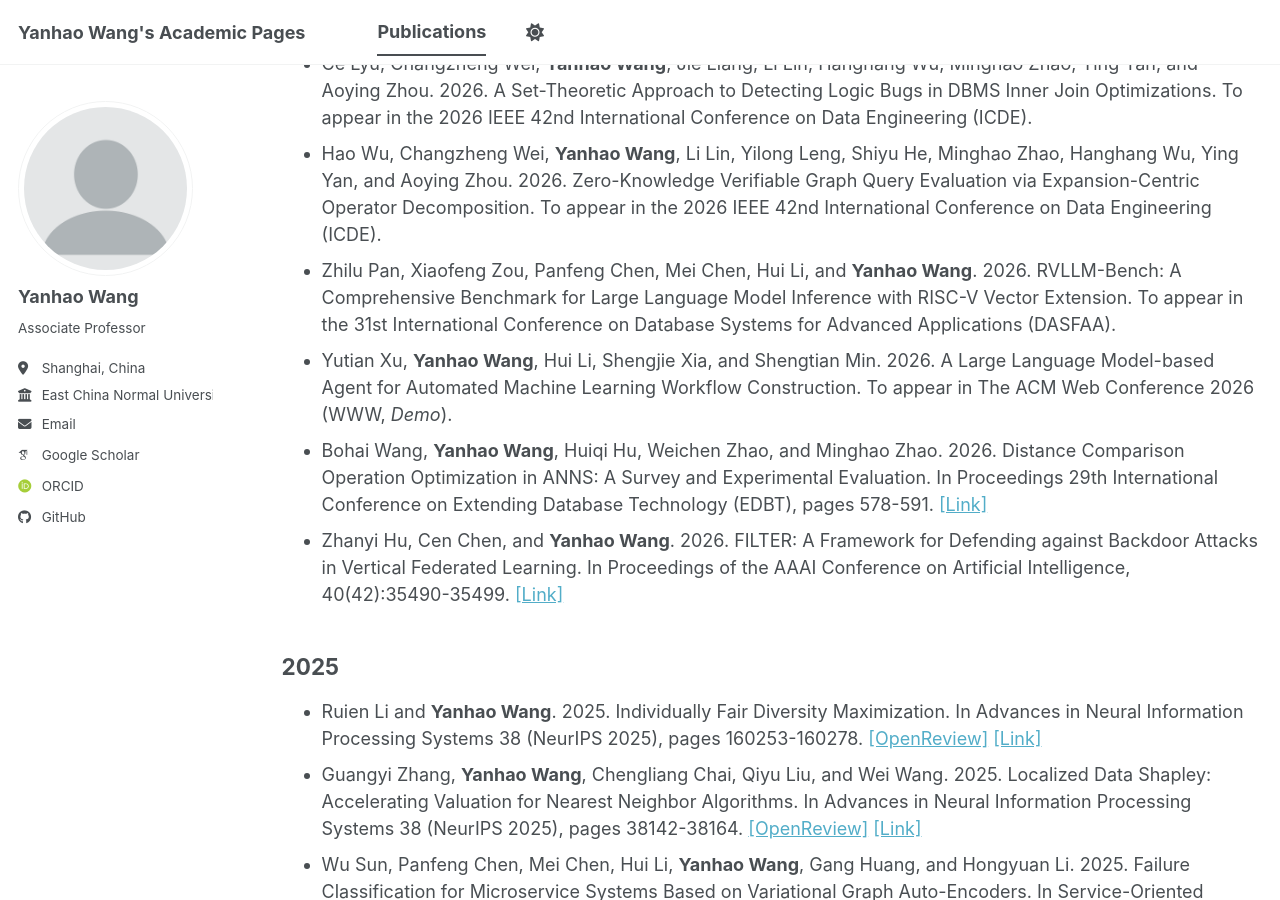
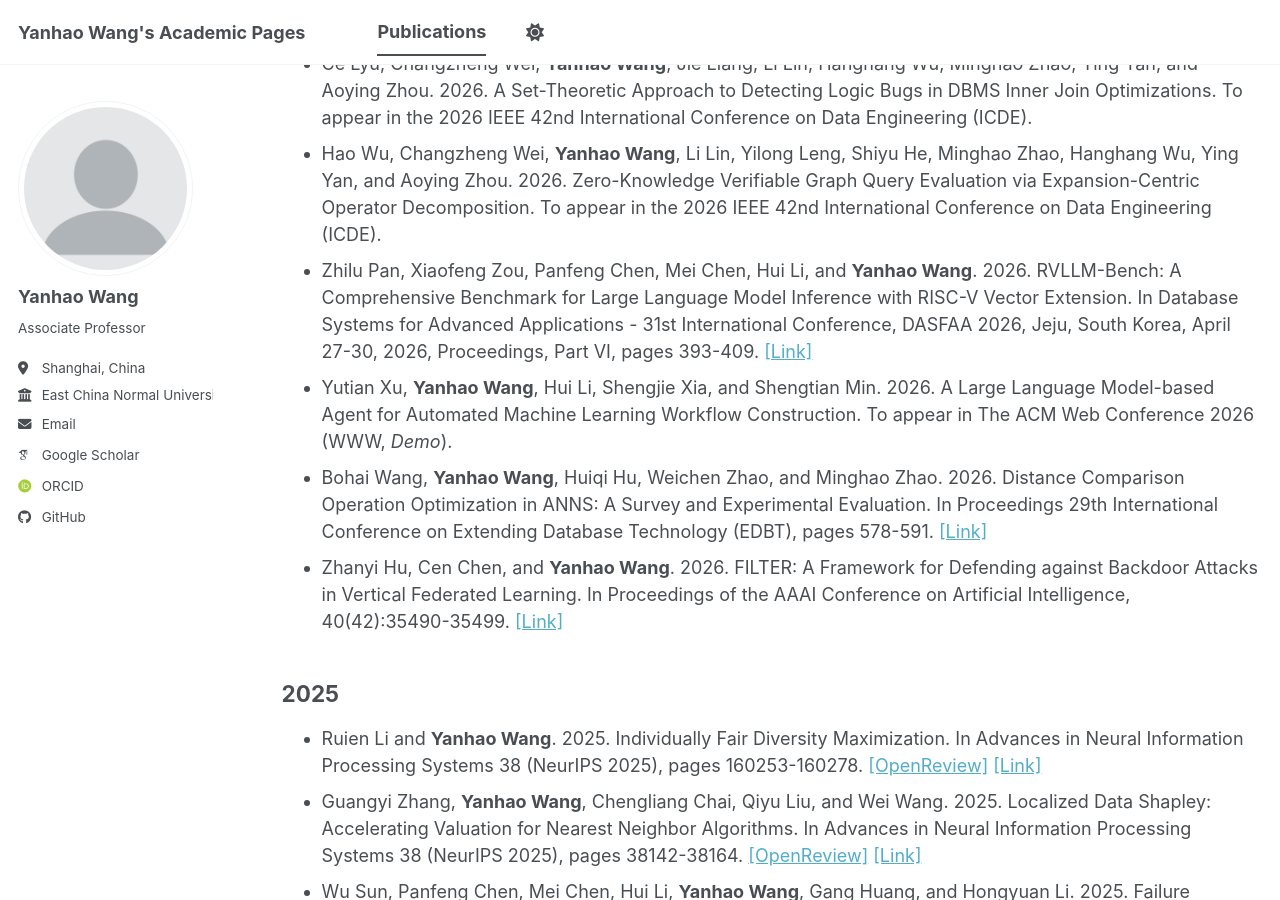
Before and after one commit to yhwang1990/yhwang1990.github.io, a Jekyll site: the page built from _pages/publications.md, in a window 1280 px wide and 900 px high, scrolled down 3410 px. Built offline with Jekyll 4.4.1, drawn with Linux system fonts in a browser that asks for light colours; some web fonts are replaced; a script bundle is joined from its source files by our own code; library files that are not in the unit come from our copies.

Commit message:
Update publications.md

```diff
--- a/_pages/publications.md
+++ b/_pages/publications.md
@@ -58,7 +58,7 @@ A full list of my publications can also be found on [my Google Scholar profile](
 - Yi Zhou, Wenyue Ma, **Yanhao Wang**, Yuchen Li, and Panagiotis Karras. 2026. Fair Adaptive Influence Maximization in Social Networks. To appear in the 30th Pacific-Asia Conference on Knowledge Discovery and Data Mining (PAKDD 2026).
 - Ce Lyu, Changzheng Wei, **Yanhao Wang**, Jie Liang, Li Lin, Hanghang Wu, Minghao Zhao, Ying Yan, and Aoying Zhou. 2026. A Set-Theoretic Approach to Detecting Logic Bugs in DBMS Inner Join Optimizations. To appear in the 2026 IEEE 42nd International Conference on Data Engineering (ICDE).
 - Hao Wu, Changzheng Wei, **Yanhao Wang**, Li Lin, Yilong Leng, Shiyu He, Minghao Zhao, Hanghang Wu, Ying Yan, and Aoying Zhou. 2026. Zero-Knowledge Verifiable Graph Query Evaluation via Expansion-Centric Operator Decomposition. To appear in the 2026 IEEE 42nd International Conference on Data Engineering (ICDE).
-- Zhilu Pan, Xiaofeng Zou, Panfeng Chen, Mei Chen, Hui Li, and **Yanhao Wang**. 2026. RVLLM-Bench: A Comprehensive Benchmark for Large Language Model Inference with RISC-V Vector Extension. To appear in the 31st International Conference on Database Systems for Advanced Applications (DASFAA).
+- Zhilu Pan, Xiaofeng Zou, Panfeng Chen, Mei Chen, Hui Li, and **Yanhao Wang**. 2026. RVLLM-Bench: A Comprehensive Benchmark for Large Language Model Inference with RISC-V Vector Extension. In Database Systems for Advanced Applications - 31st International Conference, DASFAA 2026, Jeju, South Korea, April 27-30, 2026, Proceedings, Part VI, pages 393-409. [[Link]](https://doi.org/10.1007/978-981-92-0378-9_24)
 - Yutian Xu, **Yanhao Wang**, Hui Li, Shengjie Xia, and Shengtian Min. 2026. A Large Language Model-based Agent for Automated Machine Learning Workflow Construction. To appear in The ACM Web Conference 2026 (WWW, *Demo*).
 - Bohai Wang, **Yanhao Wang**, Huiqi Hu, Weichen Zhao, and Minghao Zhao. 2026. Distance Comparison Operation Optimization in ANNS: A Survey and Experimental Evaluation. In Proceedings 29th International Conference on Extending Database Technology (EDBT), pages 578-591. [[Link]](https://doi.org/10.48786/edbt.2026.47)
 - Zhanyi Hu, Cen Chen, and **Yanhao Wang**. 2026. FILTER: A Framework for Defending against Backdoor Attacks in Vertical Federated Learning. In Proceedings of the AAAI Conference on Artificial Intelligence, 40(42):35490-35499. [[Link]](https://doi.org/10.1609/aaai.v40i42.40859)
```
